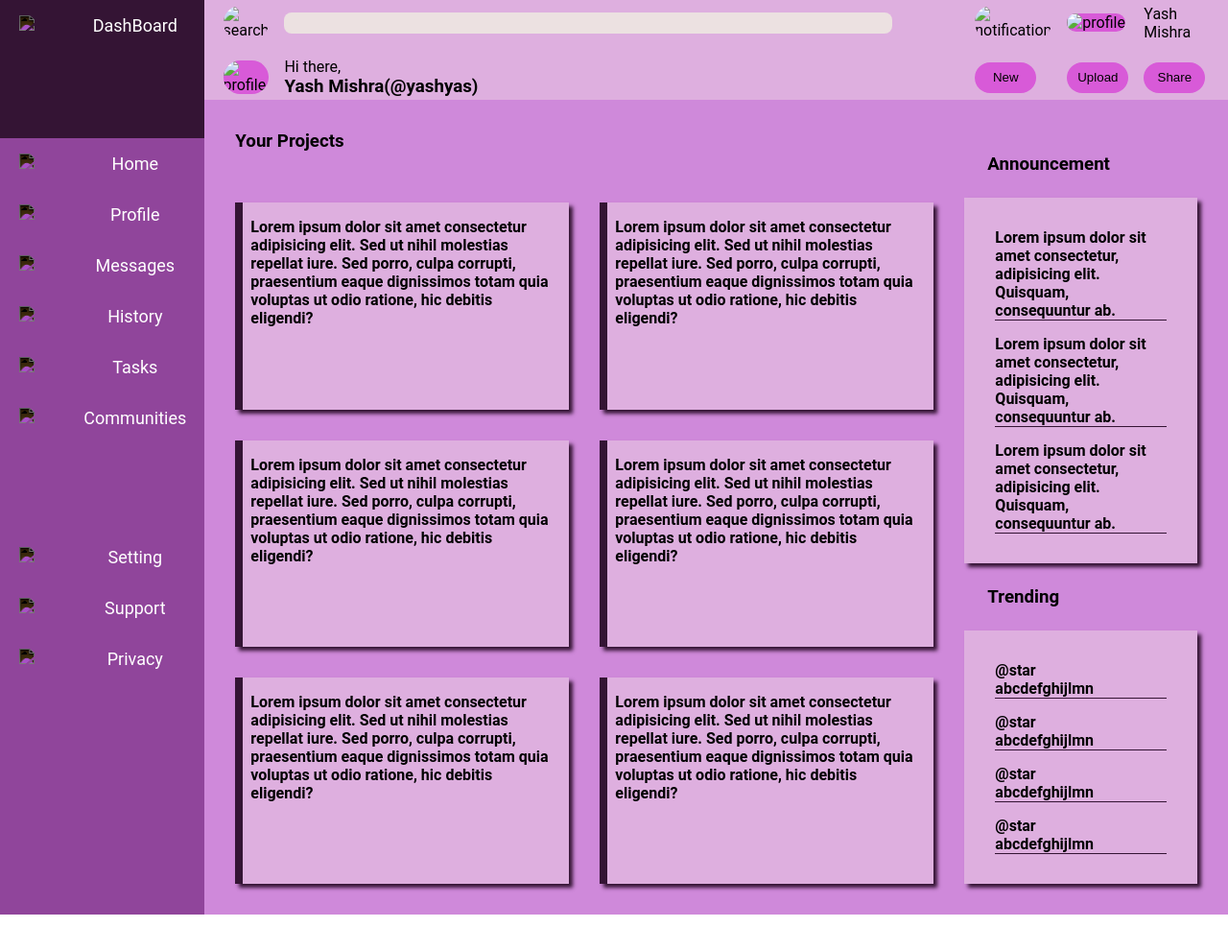
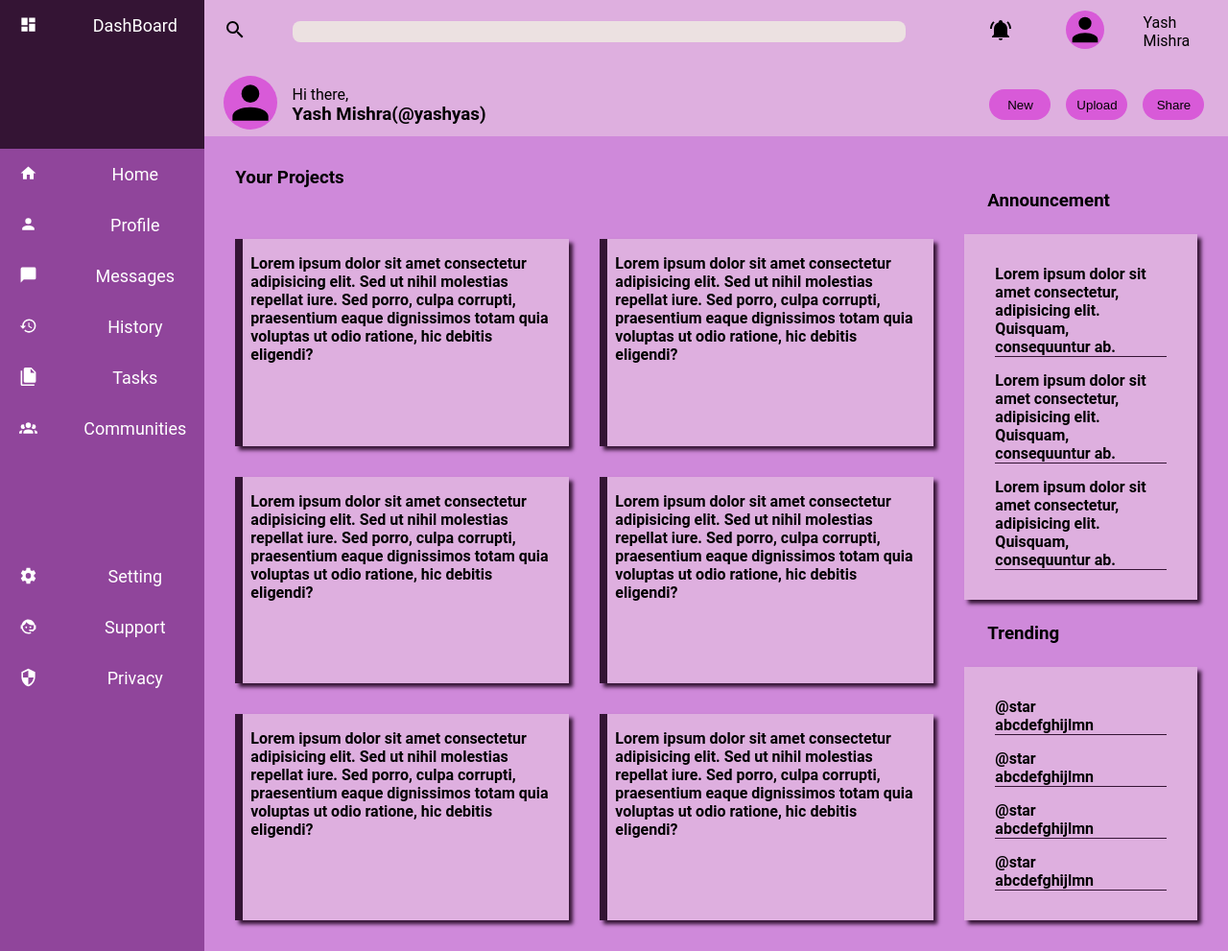
Before and after one commit to Yashyas/Admin_Dashboard, a plain HTML site: page index.html in a window 1280 px wide. Shown: the whole page at 96% size. Before the commit the page ends 953 px from the top, so only its background shows below. Drawn offline with Linux system fonts and the light colour scheme; the site is published under a folder, as on GitHub Pages, so addresses that start at the root find nothing.

Commit message:
image problem fixed

```diff
--- a/index.html
+++ b/index.html
@@ -8,25 +8,25 @@
 </head>
 <body>
     <div class="sidePanel">
-        <div class="sideCard dashboard"><img src="/icons/dashboard.svg"> DashBoard</div>
-        <div class="sideCard home"><img src="/icons/home.svg">Home</div>
-        <div class="sideCard profile"><img src="/icons/profile.svg">Profile</div>
-        <div class="sideCard messages"><img src="/icons/message.svg">Messages</div>
-        <div class="sideCard history"><img src="/icons/history.svg">History</div>
-        <div class="sideCard tasks"><img src="/icons/tasks.svg">Tasks</div>
-        <div class="sideCard communities"><img src="/icons/communities.svg">Communities</div>
+        <div class="sideCard dashboard"><img src="./icons/dashboard.svg"> DashBoard</div>
+        <div class="sideCard home"><img src="./icons/home.svg">Home</div>
+        <div class="sideCard profile"><img src="./icons/profile.svg">Profile</div>
+        <div class="sideCard messages"><img src="./icons/message.svg">Messages</div>
+        <div class="sideCard history"><img src="./icons/history.svg">History</div>
+        <div class="sideCard tasks"><img src="./icons/tasks.svg">Tasks</div>
+        <div class="sideCard communities"><img src="./icons/communities.svg">Communities</div>
 
-        <div class="sideCard"><img src="/icons/setting.svg">Setting</div>
-        <div class="sideCard"><img src="/icons/support.svg">Support</div>
-        <div class="sideCard"><img src="/icons/privacy.svg">Privacy</div>
+        <div class="sideCard"><img src="./icons/setting.svg">Setting</div>
+        <div class="sideCard"><img src="./icons/support.svg">Support</div>
+        <div class="sideCard"><img src="./icons/privacy.svg">Privacy</div>
     </div>
     <div class="header">
-        <div> <img src="/icons/search.svg" alt="search" class="leftMost"></div>
+        <div> <img src="./icons/search.svg" alt="search" class="leftMost"></div>
         <div><input type="text"></div>
-        <div><img src="/icons/notification.svg" alt="notification"></div>
-        <div><img src="/icons/profile.svg" alt="profile" id="dp"></div>
+        <div><img src="./icons/notification.svg" alt="notification"></div>
+        <div><img src="./icons/profile.svg" alt="profile" id="dp"></div>
         <div>Yash Mishra</div>
-        <div><img src="/icons/profile.svg" alt="profile" id="big" class="leftMost"></div>
+        <div><img src="./icons/profile.svg" alt="profile" id="big" class="leftMost"></div>
         <div>
             <p>Hi there,</p>
             <h3>Yash Mishra(@yashyas)</h3>
```
